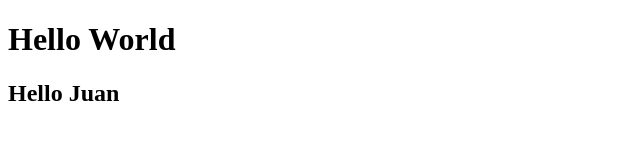
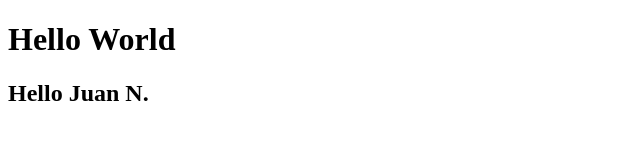
Before and after one commit to hmthunder/primergit, a plain HTML site: page index.html in a window 1280 px wide. Shown: the full height of the page, 0-640 px from the left. Drawn offline with Linux system fonts and the light colour scheme.

Commit message:
Primer commit pra github

```diff
--- a/index.html
+++ b/index.html
@@ -8,6 +8,6 @@
 </head>
 <body>
     <h1>Hello World</h1>
-    <h2>Hello Juan</h2>
+    <h2>Hello Juan N.</h2>
 </body>
 </html>
```
